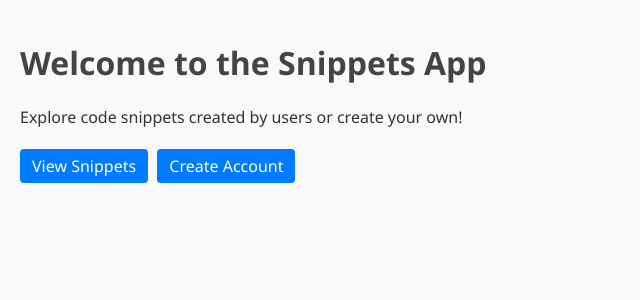
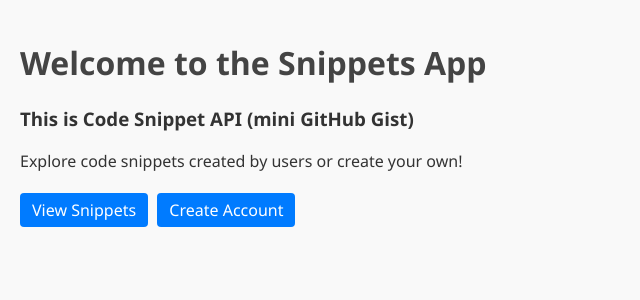
Before and after one commit to TamunaChumbadze/drf, a Django app: page / in a window 1280 px wide. Shown: the part 42-342 px from the top of the page, without its empty margins (0-640 px from the left). Run offline with Django 5.2, Linux system fonts and the light colour scheme.

```diff
--- a/core/urls.py
+++ b/core/urls.py
@@ -1,3 +1,4 @@
+# core/urls.py
 # core/urls.py
 from django.contrib import admin
 from django.urls import path, include
@@ -8,7 +9,7 @@ urlpatterns = [
     # Admin
     path('admin/', admin.site.urls),
 
-    # Django auth (login/logout)
+    # Django auth (login/logout, password reset, etc.)
     path('accounts/', include('django.contrib.auth.urls')),
 
     # DRF browsable API login
--- a/templates/home.html
+++ b/templates/home.html
@@ -5,6 +5,7 @@
 
 {% block content %}
 <h1>Welcome to the Snippets App</h1>
+<h3>This is Code Snippet API (mini GitHub Gist)</h3>
 <p>Explore code snippets created by users or create your own!</p>
 <a href="{% url 'snippet-list-web' %}" class="btn">View Snippets</a>
 <a href="{% url 'register' %}" class="btn btn-primary">Create Account</a>
```
